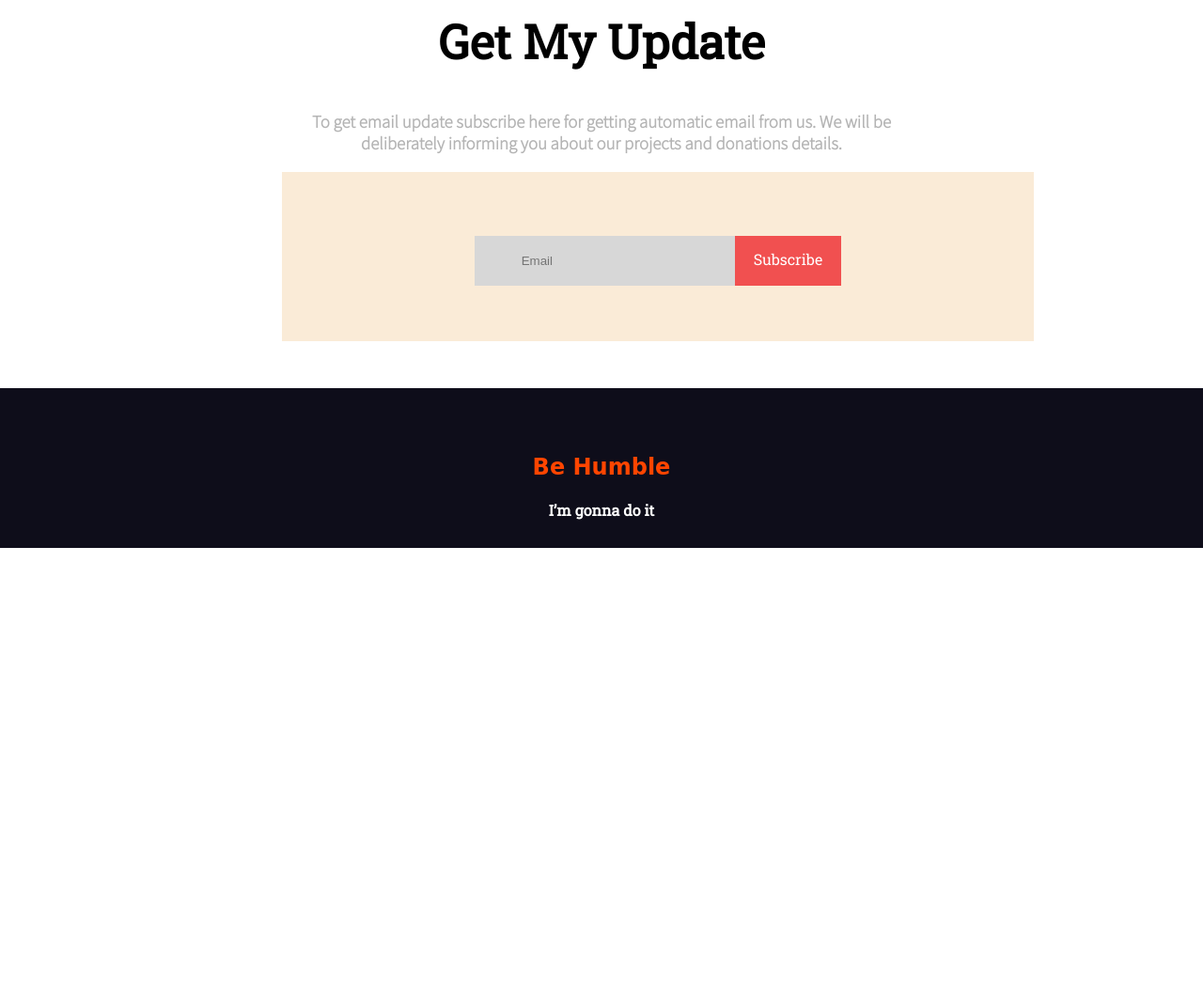
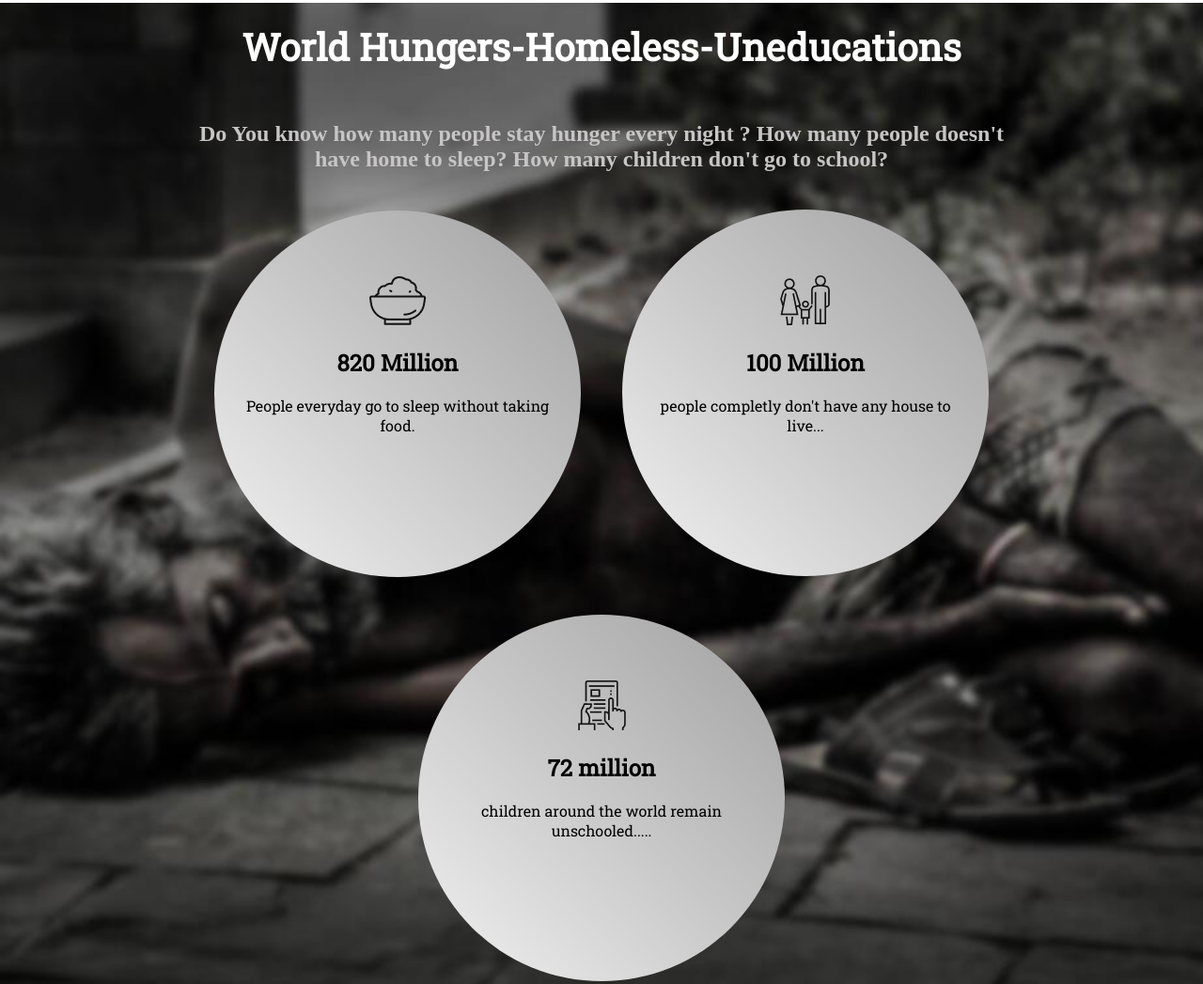
Before and after one commit to mahiuddinTuhin/Donate-For-Humanity, a plain HTML site: page index.html in a window 1280 px wide. Shown: the part 2094-3141 px from the top of the page at 94% size. Before the commit the page ends 2677 px from the top, so only its background shows below. Drawn offline with Linux system fonts and the light colour scheme.

Commit message:
finishing final part at all

```diff
--- a/index.html
+++ b/index.html
@@ -52,7 +52,7 @@
     </section>
 
 
-    <section class="donate-plan text-align">
+    <section class="text-align">
         <div>
             <h1 class="header-text">Our Donate Plan</h1>
             <h3 class="sub-text">We collect money from people to help the needy people. We bring three types of support to them.
@@ -79,6 +79,46 @@
     </section>
 
 
+
+
+
+
+
+    <section class="text-align bonus-section">
+        <div class="bonus-header">
+            <h1 class="bonus-header-text">World Hungers-Homeless-Uneducations</h1>
+            <h2 class="bonus-sub-text">Do You know how many people stay hunger every night ? How many people doesn't have home to sleep? How many children don't go to school?
+            </h2>
+        </div>
+
+        <div class="donate-type">
+            <div id="circle-type" class="food-box text-align">
+                <img src="images/food.png" alt="food-image">
+                <h1>820 Million</h1>
+                <p>People everyday go to sleep without taking food.</p>
+            </div>
+            <div id="circle-type" class="shelter-box text-align">
+                <img src="images/shelter.png" alt="shelter-image">
+                <h1>100 Million</h1>
+                <p>people completly don't have any house to live...</p>
+            </div>
+            <div id="circle-type" class="education-box text-align">
+                <img src="images/education.png" alt="education-image">
+                <h1>72 million</h1>
+                <p>children around the world remain unschooled.....</p>
+            </div>
+        </div>
+    </section>
+
+
+
+
+
+
+
+
+
+
     <section class="get-update centering-text">
         <div class="get-update-text text-align">
             <h1>Get My Update</h1>
--- a/style/styles.css
+++ b/style/styles.css
@@ -111,6 +111,8 @@ body{
     text-align: left;
 }
 
+
+
 .education-box{
     background-color: rgb(255, 237, 213);
 }
@@ -123,18 +125,45 @@ body{
     background-color: rgb(216, 222, 255);
 }
 
-.footer{
-    padding: 50px 0;
-    text-align: center;
-    color:#fff;
-    height: 70px;
-    width: 100%;
-    background-color: rgb(14, 13, 26);
+.bonus-section{
+    background-image: url(/images/homeless.jpg);
+    background-repeat: no-repeat;
+    background-position: center center;
+    background-size: cover;
+    min-height: 100%;
 }
 
-.footer h1{
-    font-family: 'Brush Script MT',
-    cursive;
+.bonus-header{
+    padding: 0px 200px;
+}
+.bonus-header-text {
+    font-size: 40px;
+    color: #fff;
+    padding: 20px;
+}
+.bonus-header h1{
+    font-size: ;
+}
+.bonus-sub-text{
+    color: rgb(199, 197, 197);
+    font-family: 'Times New Roman', Times, serif;
+
+}
+
+#circle-type{
+    display: inline-block;
+    position: center center;
+    width: 350px;
+    height: 350px;
+    border-radius: 50%;
+    margin: 20px 20px;
+    padding: 20px 20px;
+    text-align: center;
+    background-image: linear-gradient(to right top, #f2f2f2, #dddddd, #c8c8c8, #b4b4b4, #a0a0a0);
+}
+
+#circle-type img{
+    margin-top: 50px;
 }
 
 .get-update-form{
@@ -162,3 +191,16 @@ body{
 .get-update h1{
     font-size: 50px;
 }
+.footer {
+    padding: 50px 0;
+    text-align: center;
+    color: #fff;
+    height: 70px;
+    width: 100%;
+    background-color: rgb(14, 13, 26);
+}
+
+.footer h1 {
+    font-family: 'Brush Script MT',
+        cursive;
+}
```
Also changed, not shown: images/homeless.jpg (added).
